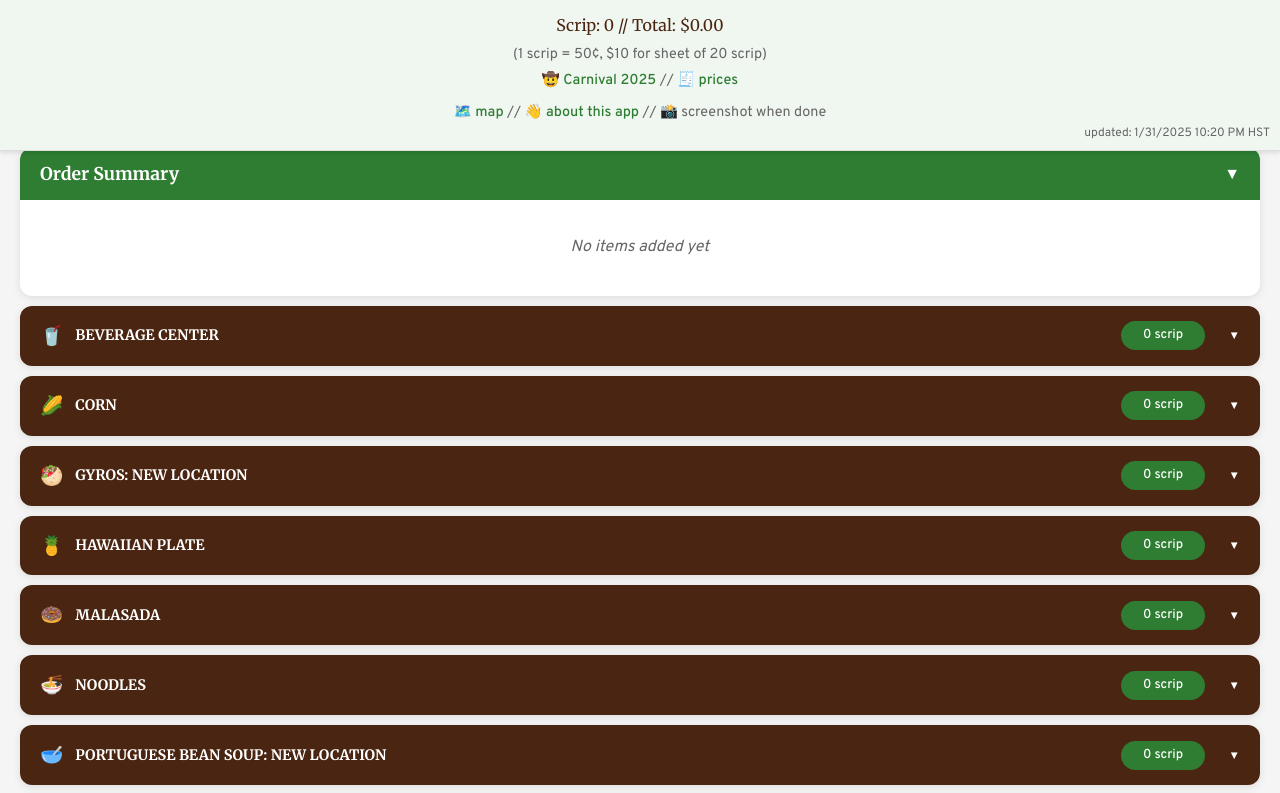
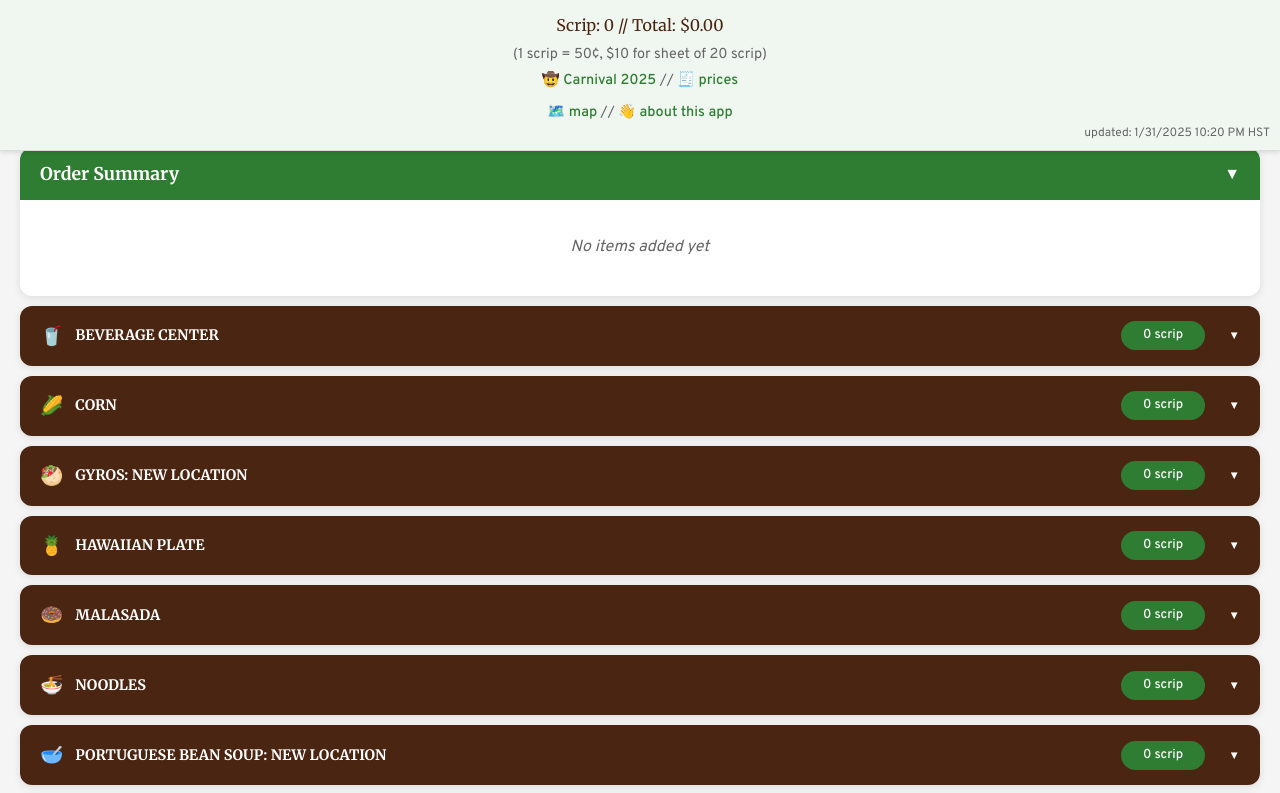
Before and after one commit to lpcode808/ScripCalculator, a plain HTML site: page index.html in a window 1280 px wide. Shown: the top 793 px of the page. Drawn offline with Linux system fonts and the light colour scheme.

Commit message:
removed screenshot instruction

```diff
--- a/index.html
+++ b/index.html
@@ -16,7 +16,7 @@
         <div class="info">(1 scrip = 50¢, $10 for sheet of 20 scrip)</div>
         <div class="info"><a href="https://www.punahou.edu/news-and-events/carnival/carnival-2025" target="_blank">🤠 Carnival 2025</a> // <a href="https://punahou.myschoolapp.com/ftpimages/1406/download/download_10709651.pdf" target="_blank">🧾 prices</a></div>
         <div class="info"></div>
-        <div class="info"><a href="https://punahou.myschoolapp.com/ftpimages/1406/download/download_10709437.pdf" target="_blank">🗺️ map</a> // <a href="https://github.com/lpcode808/ScripCalculator#readme" target="_blank">👋 about this app</a> // 📸 screenshot when done</div>
+        <div class="info"><a href="https://punahou.myschoolapp.com/ftpimages/1406/download/download_10709437.pdf" target="_blank">🗺️ map</a> // <a href="https://github.com/lpcode808/ScripCalculator#readme" target="_blank">👋 about this app</a></div>
         <div class="info"></div>
         <div class="last-updated">updated: 1/31/2025 10:20 PM HST</div>
     </div>
```
